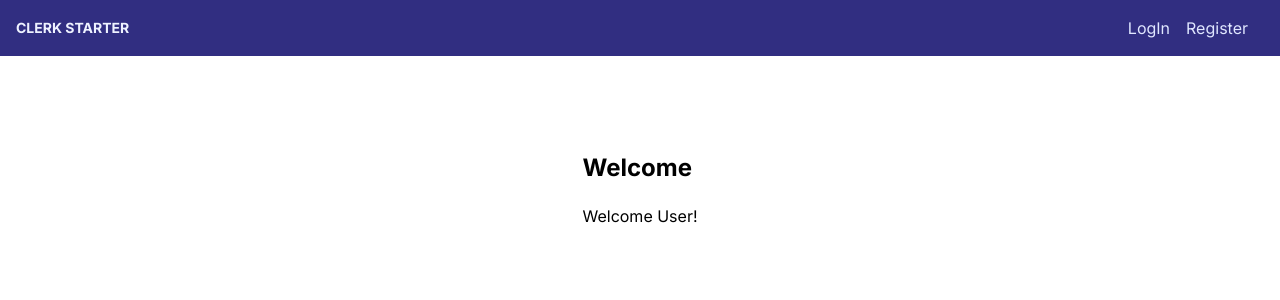
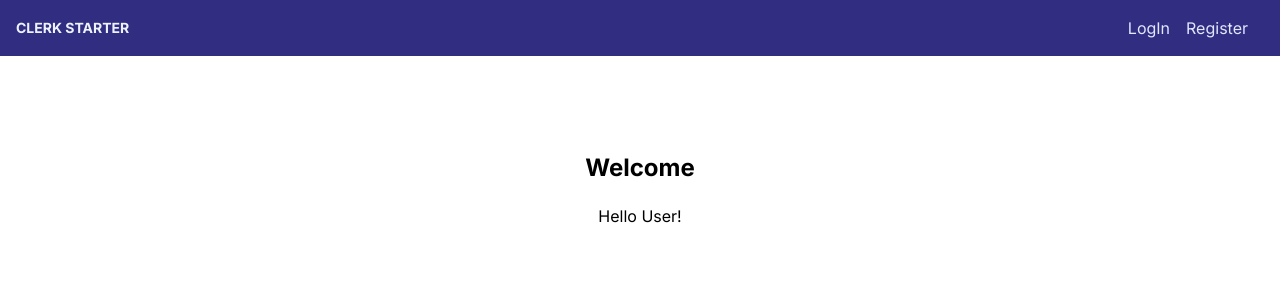
Before and after one commit to milliorn/nextjs-clerk-auth-starter, a Next.js app: page /dashboard in a window 1280 px wide. Shown: the top 300 px of the page. Built offline with nearby package versions, Linux system fonts and the light colour scheme; no server answers.

Commit message:
UserButton

```diff
--- a/app/components/Header.tsx
+++ b/app/components/Header.tsx
@@ -1,4 +1,4 @@
-import { auth } from "@clerk/nextjs";
+import { auth, UserButton } from "@clerk/nextjs";
 import Link from "next/link";
 
 type Props = {};
@@ -34,6 +34,9 @@ const Header = (props: Props) => {
               </Link>
             </>
           )}
+          <div className="ml-auto">
+            <UserButton afterSignOutUrl="/" />
+          </div>
         </div>
       </nav>
     </div>
--- a/app/dashboard/page.tsx
+++ b/app/dashboard/page.tsx
@@ -2,10 +2,10 @@ type Props = {};
 
 const Dashboard = (props: Props) => {
   return (
-    <>
+    <div className="text-center mx-auto">
       <h1 className="text-2xl font-bold mb-5">Welcome</h1>
-      <p className="mb-5">Welcome User!</p>
-    </>
+      <p className="mb-5">Hello User!</p>
+    </div>
   );
 };
 
```
Also changed, not shown: 1 other file (tests, documents, lock files or other folders).
